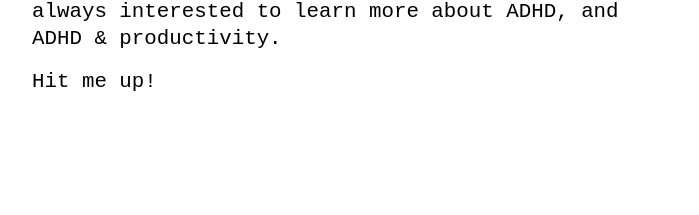
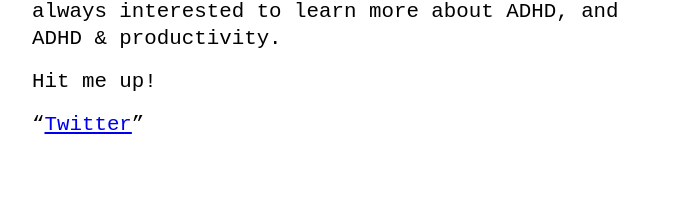
Before and after one commit to Kompjoeter/archived-blog, a Jekyll site: the page built from about.md, in a window 1280 px wide. Shown: the part 684-899 px from the top of the page, without its empty margins (288-987 px from the left). Built offline with Jekyll 4.4.1, drawn with Linux system fonts in a browser that asks for light colours.

Commit message:
Updated about

```diff
--- a/about.md
+++ b/about.md
@@ -12,3 +12,5 @@ Other than that I'm constantly developing new or improved strategies to stay opt
 While I do mean to share about my own findings, I'm always interested to learn more about ADHD, and ADHD & productivity.
 
 Hit me up!
+
+"<a href='https://twitter.com/KompjoeterJonk'>Twitter</a>"
```
